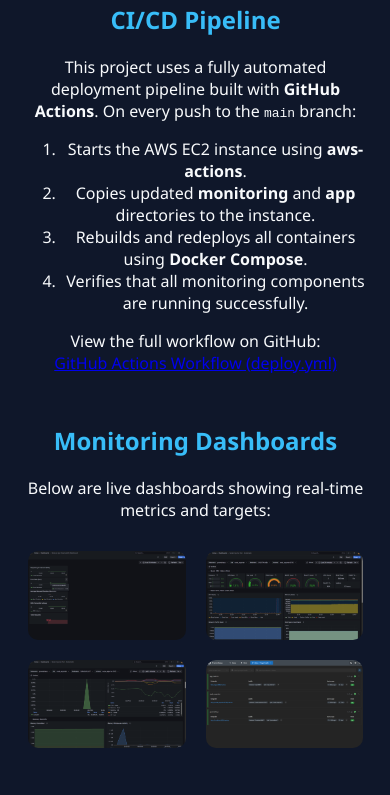
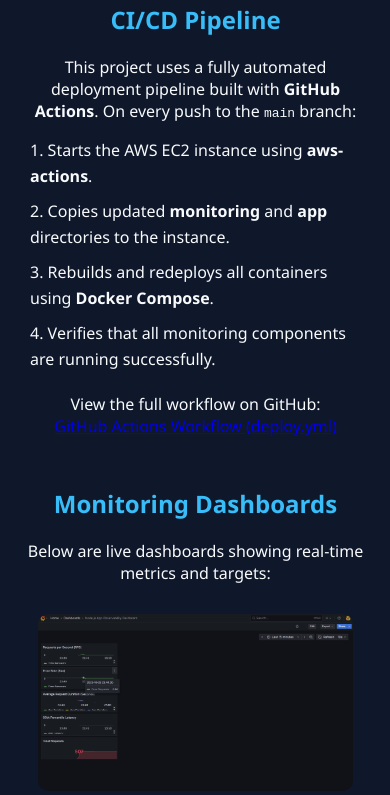
Before and after one commit to Mlok-sys/cloud-observability-platform, a website: page app/public/index.html in a window 390 px wide. Shown: the part 2136-2931 px from the top of the page. Drawn offline with Linux system fonts and the light colour scheme.

Commit message:
Update style.css

```diff
--- a/app/public/style.css
+++ b/app/public/style.css
@@ -68,18 +68,32 @@
   box-shadow: 0 5px 25px rgba(56, 189, 248, 0.3);
 }
 
+/* Pipeline steps (number alignment fix) */
+.pipeline-steps {
+  text-align: left;
+  max-width: 700px;
+  margin: 0 auto 20px auto;
+  padding-left: 20px;
+}
+
+.pipeline-steps li {
+  margin: 10px 0;
+  line-height: 1.6;
+  list-style-position: inside;
+}
+
 /* Gallery */
 .gallery {
   display: flex;
   flex-wrap: wrap;
   justify-content: center;
-  gap: 20px;
+  gap: 25px;
   margin-top: 30px;
 }
 
 .gallery img {
-  width: 45%;
-  max-width: 400px;
+  width: 48%;
+  max-width: 450px; /* larger dashboard images */
   border-radius: 10px;
   transition: transform 0.3s ease, box-shadow 0.3s ease;
 }
@@ -107,3 +121,15 @@
   color: #fff;
   transform: scale(1.05);
 }
+
+/* Responsive Fixes */
+@media (max-width: 768px) {
+  .gallery img {
+    width: 90%;
+    max-width: 500px;
+  }
+
+  .pipeline-steps {
+    padding-left: 10px;
+  }
+}
```
